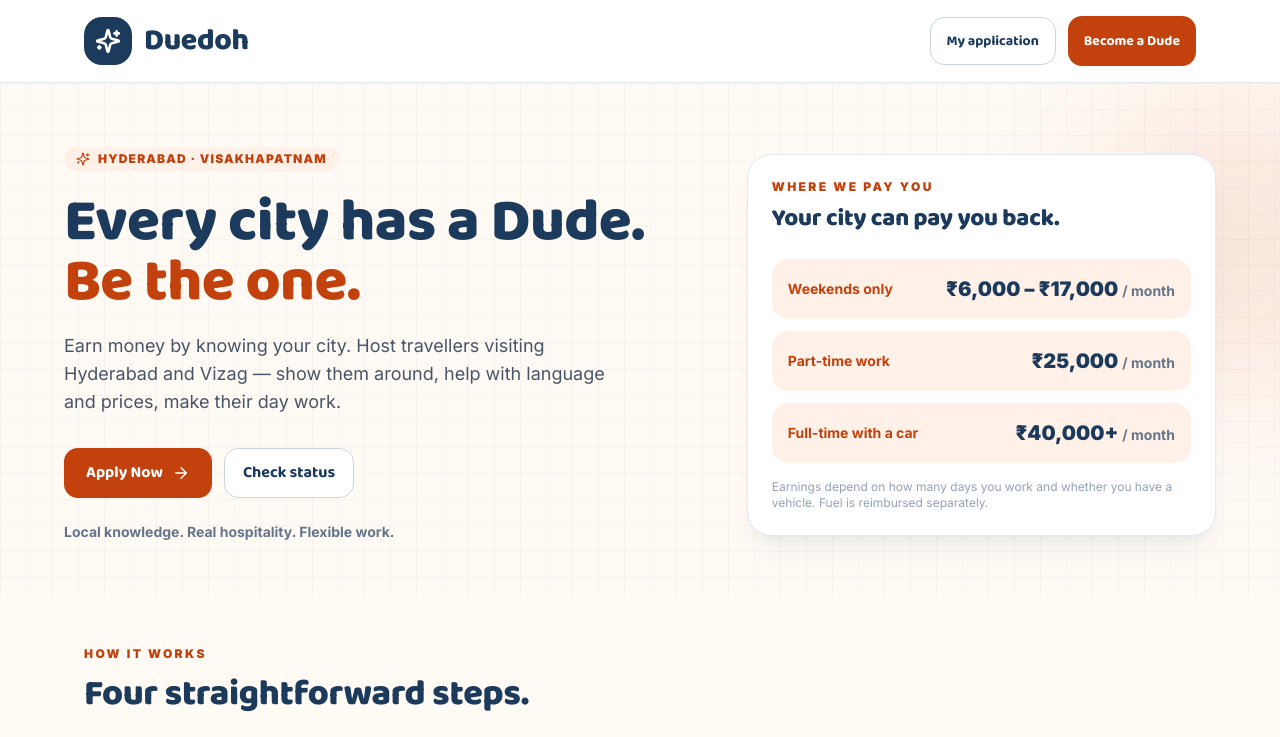
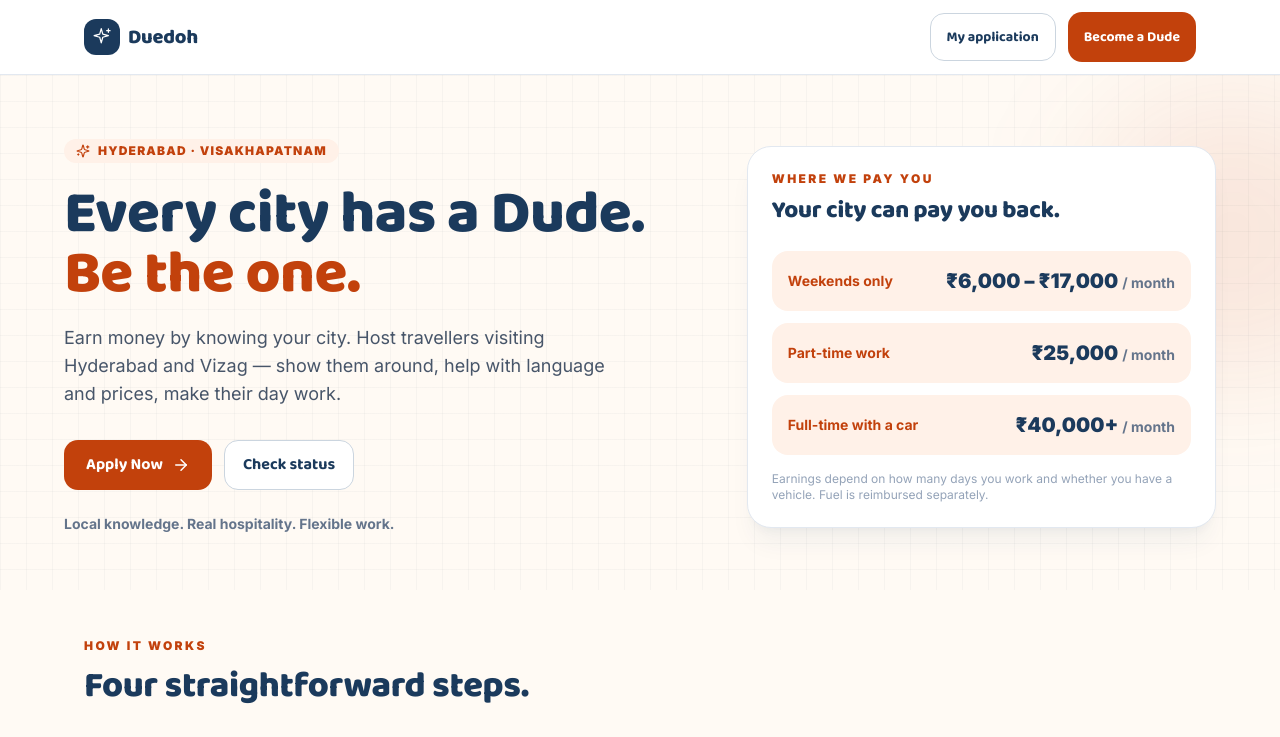
Before and after one commit to manikantavakada/duedohInfo, a React (Vite) app in the folder frontend/: page / in a window 1280 px wide. Shown: the top 737 px of the page. Built offline with nearby package versions, Linux system fonts and the light colour scheme; no server answers.

Commit message:
Use dedicated Duedoh mark in site navigation

```diff
--- a/frontend/src/components/Layout.jsx
+++ b/frontend/src/components/Layout.jsx
@@ -1,18 +1,17 @@
 import { Link } from "react-router-dom";
-import { Sparkles } from "lucide-react";
 
 function BrandMark({ compact = false }) {
-  return <span className={`grid shrink-0 place-items-center bg-navy text-white ${compact ? "size-9 rounded-xl" : "size-12 rounded-[18px]"}`}>
-    <Sparkles size={compact ? 18 : 26} strokeWidth={2.4} aria-hidden="true" />
+  return <span className={`grid shrink-0 place-items-center bg-navy ${compact ? "size-8 rounded-lg" : "size-9 rounded-xl"}`}>
+    <img src="/duedoh-mark.svg" alt="" className={compact ? "size-5" : "size-6"} />
   </span>;
 }
 
 export function Header() {
   return <header className="sticky top-0 z-40 border-b border-slate-200 bg-white/95 backdrop-blur">
-    <div className="mx-auto flex max-w-6xl items-center justify-between px-5 py-3 sm:py-4">
-      <Link to="/" className="flex items-center gap-3" aria-label="Duedoh home">
+    <div className="mx-auto flex max-w-6xl items-center justify-between px-5 py-3">
+      <Link to="/" className="flex items-center gap-2" aria-label="Duedoh home">
         <BrandMark />
-        <span className="display text-2xl text-navy sm:text-3xl">Duedoh</span>
+        <span className="display text-xl text-navy">Duedoh</span>
       </Link>
       <nav className="flex items-center gap-2 sm:gap-3">
         <Link to="/status" className="btn-secondary px-3 text-sm sm:px-4">My application</Link>
```
Also changed, not shown: frontend/public/duedoh-mark.svg (added).
